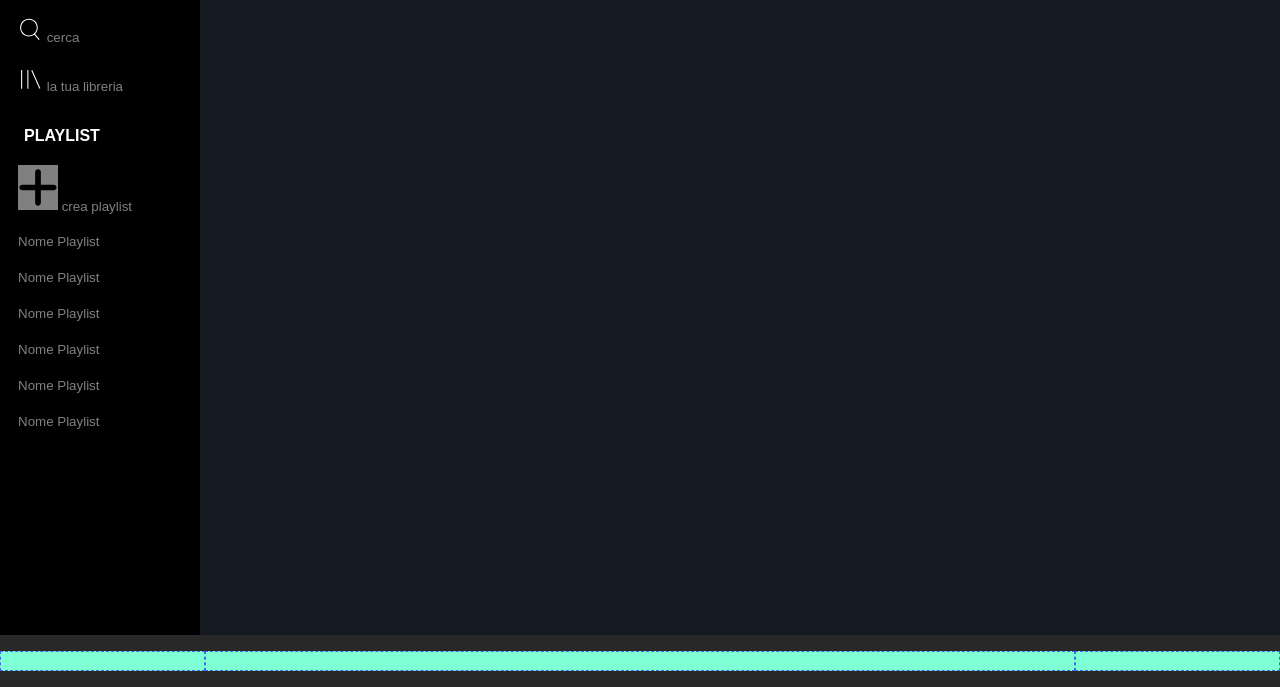
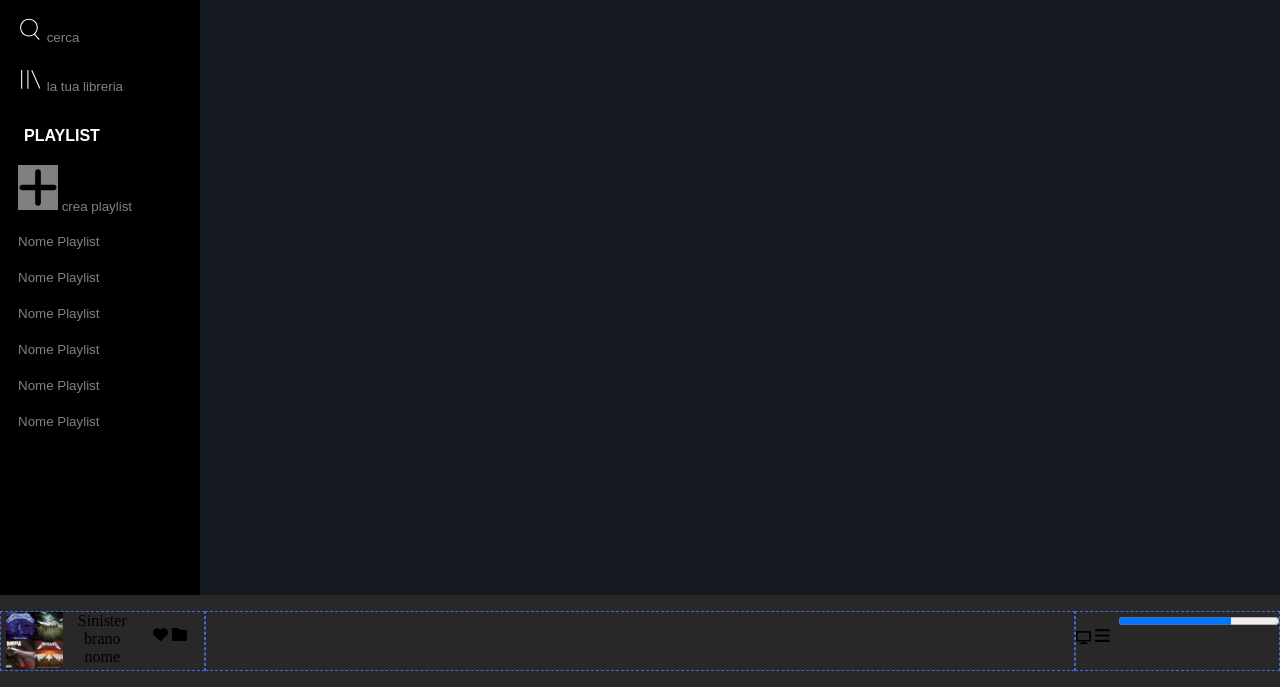
Before and after one commit to fracabu/html-css-spotifyweb, a plain HTML site: page index.html in a window 1280 px wide. Shown: the part 113-800 px from the top of the page. Drawn offline with Linux system fonts and the light colour scheme.

Commit message:
bottom bar modifiche

```diff
--- a/index.html
+++ b/index.html
@@ -12,10 +12,10 @@
     <!-- contenitore di sfondo 100vh -->
     <div class="app-container">
         <!-- blocco superiore in flex-grow con align-items stretch -->
-        <div class="box-superiore flex-grow d-flex overflow-hidden">
+        <div class="box-superiore flex-grow d-flex">
             <!-- sidebar statica + shrink 0 e stretch -->
 
-        <div class="sidebar d-flex">
+        <div class="sidebar d-flex overflow-hidden">
                 <div class="flex-shrink" ><img src="img/logo.svg" alt="" class="logo-sidebar"></div>
                 <div class="flex-shrink" ><button class="btn-sidebar"> <img src="img/home.svg" alt="" class="img-btn-sidebar">home</button></div>
                 <div class="flex-shrink" ><button class="btn-sidebar"> <img src="img/search.svg" alt="" class="img-btn-sidebar"> cerca</button></div>
@@ -23,7 +23,7 @@
 
                 <!-- Playlist box flex grow -->
 
-            <div class="box-playlist flex-grow flex-dir-column">
+            <div class="box-playlist flex-grow flex-dir-column overflow-hidden">
                 <div class="flex-shrink">
                     <h1 class="playlist-txt">PLAYLIST</h1>
                     <button class="btn-sidebar"> <img src="img/plus-solid.svg" alt="" class="img-btn-sidebar-plus"> crea playlist</button>
@@ -43,7 +43,7 @@
         </div>
 
             <!-- Contenitore a dx con contenuto app stretch -->
-            <div class="main-box flex-grow d-flex flex-dir-column overflow-hidden">
+            <div class="main-box flex-grow d-flex flex-dir-column">
                 <!-- top-bar nera con button upgrade -->
                 <div class="top-bar">
                     <div><button class="btn-top-bar">EFFETTUA L'UPGRADE</button></div>
@@ -55,18 +55,31 @@
         <!-- barra inferiore player container shrink 0 -->
         <div class="player-container d-flex">
             <div class="box-sx d-flex">
-                <div><img src="" alt=""></div>
-                <div></div>
-                <div></div>
+                <div class="mini-box-sx"><img src="img/metal_lifting.jpg" alt="" class="img-mini-box-sx"></div>
+                <div class="mini-box-sx">Sinister brano nome</div>
+                <div class="mini-box-sx">
+                    <img src="img/heart-solid.svg" alt="" class="icon-size">
+                    <img src="img/folder-solid.svg" alt="" class="icon-size">
+                </div>
             </div>
             <div class="box-centrale d-flex">
-                <div></div>
-                <div></div>
+                <div>
+
+                </div>
+                <div>
+
+                </div>
             </div>
             <div class="box-dx d-flex">
+                <div class="flex-grow">
+                    <img src="img/display-solid.svg" alt="" class="icon-size">
+                    <img src="img/bars-solid (1).svg" alt="" class="icon-size">
+                </div>
                 <div>
+                    <label for="file"></label>
+                    <progress id="file" max="100" value="70"> 70% </progress>
                 <div>
-                    <div></div>
+                    <div ></div>
                     <div class="flex-grow"></div>
                     <div></div>
                 </div>
--- a/style.css
+++ b/style.css
@@ -119,30 +119,42 @@
 
 .box-sx{
     width: 300px;
-    height: 20px;
-    background-color: aquamarine;
+    height: 60px;
     border: 1px dashed royalblue;
 
 
 }
+.mini-box-sx{
+    width: 100%;
+    text-align: center;
+}
+.label {
+    padding-right: 10px;
+    font-size: 1rem;
+}
+
 .box-centrale{
     width: 100%;
-    height: 20px;
-    background-color: aquamarine;
+    height: 60px;
+
     border: 1px dashed royalblue;
 }
 
 .box-dx{
     width: 300px;
-    height: 20px;
-    background-color: aquamarine;
+    height: 60px;
+
     border: 1px dashed royalblue;
 }
 
 
-.img-bottom-bar{
-    width: 100%;
-    height: 20px;
+.img-mini-box-sx{
+    width: 85%;
+}
+
+.icon-size{
+    width: 15px;
+    padding-top: 15px;
 }
 
 /* media query */
```
Also changed, not shown: img/bars-solid (1).svg (added), img/index.html (added).
